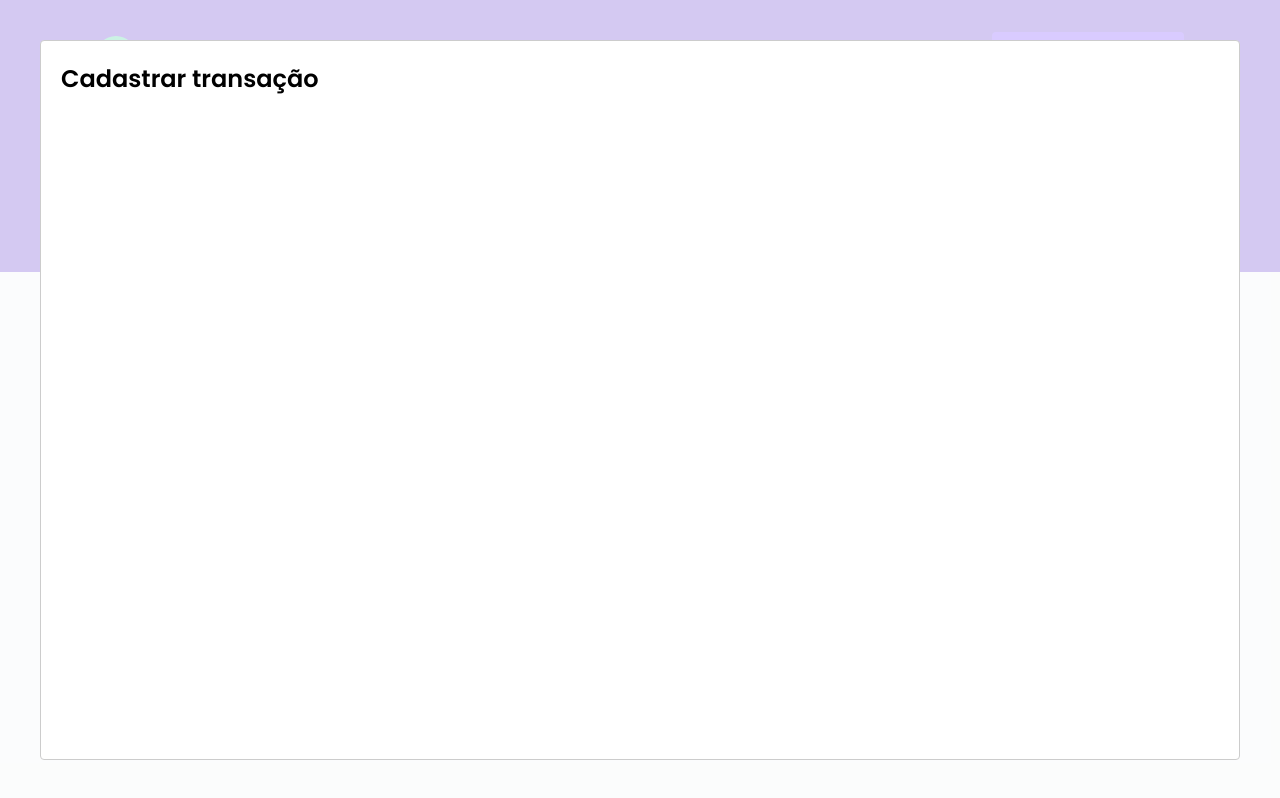
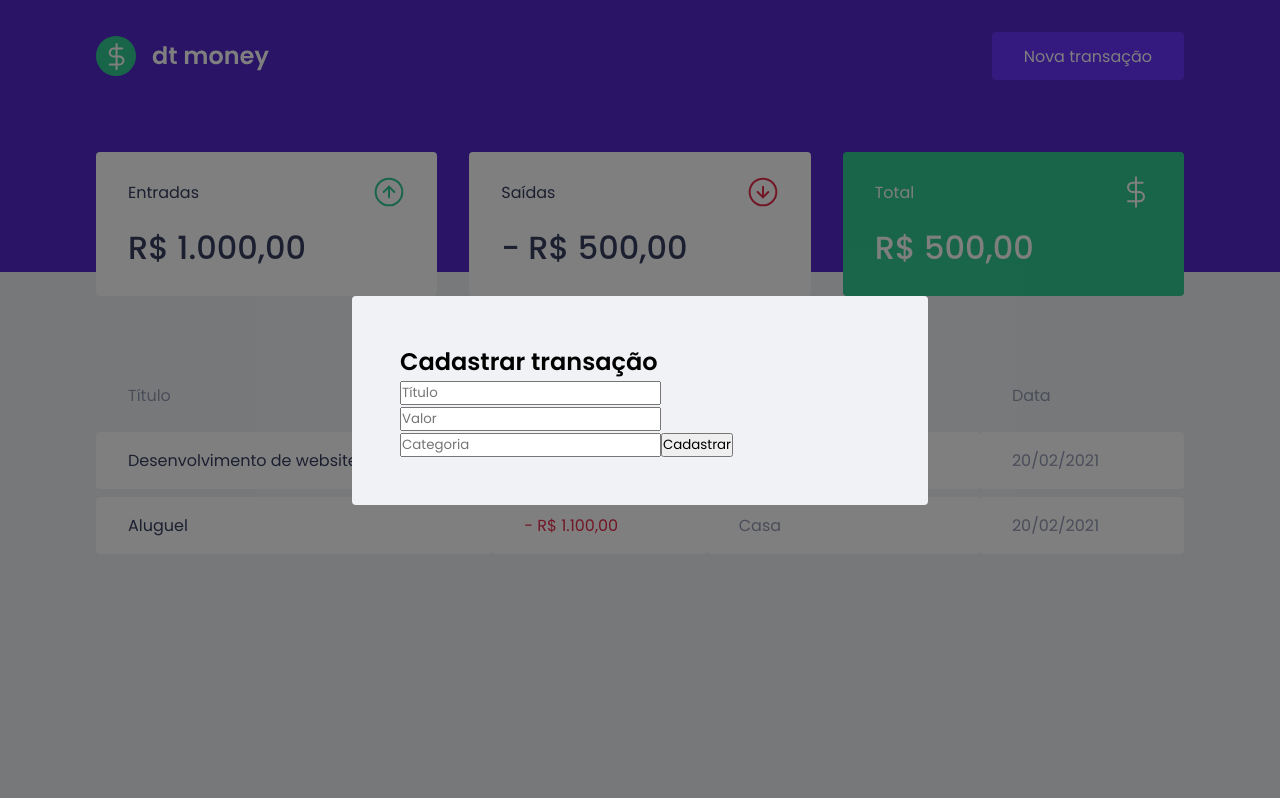
Before and after one commit to leonardo-coutinho-dev/rocketseat-ignite-reactjs-classes-2022, a React (Create React App) app in the folder 02-dt-money/: page / in a window 1280 px wide. Both pictures are taken after a click on the button "Nova transação". Built offline with nearby package versions, Linux system fonts and the light colour scheme; no server answers; what miragejs would draw is missing.

Commit message:
adding styles to modal

```diff
--- a/02-dt-money/src/components/NewTransactionModal/index.tsx
+++ b/02-dt-money/src/components/NewTransactionModal/index.tsx
@@ -1,4 +1,6 @@
 import Modal from "react-modal";
+
+import { Container } from "./styles";
 
 interface NewTransactionModalProps {
   isOpen: boolean;
@@ -10,8 +12,19 @@
   onRequestClose,
 }: NewTransactionModalProps) => {
   return (
-    <Modal isOpen={isOpen} onRequestClose={onRequestClose}>
-      <h2>Cadastrar transação</h2>
+    <Modal
+      isOpen={isOpen}
+      onRequestClose={onRequestClose}
+      className="react-modal-content"
+      overlayClassName="react-modal-overlay"
+    >
+      <Container>
+        <h2>Cadastrar transação</h2>
+        <input placeholder="Título" type="text" />
+        <input placeholder="Valor" type="number" />
+        <input placeholder="Categoria" type="text" />
+        <button type="submit">Cadastrar</button>
+      </Container>
     </Modal>
   );
 };
--- a/02-dt-money/src/components/NewTransactionModal/styles.ts
+++ b/02-dt-money/src/components/NewTransactionModal/styles.ts
@@ -1,3 +1,3 @@
 import styled from "styled-components";
 
-export const Container = styled.div``;
+export const Container = styled.form``;
--- a/02-dt-money/src/styles/global.ts
+++ b/02-dt-money/src/styles/global.ts
@@ -61,4 +61,25 @@
     cursor: not-allowed;
   }
 
+  .react-modal-content {
+    width: 100%;
+    max-width: 576px;
+    background: var(--background);
+    padding: 3rem;
+    position: relative;
+    border-radius: 0.25rem;
+  }
+
+  .react-modal-overlay {
+    background: rgba(0, 0, 0, 0.5);
+    position: fixed;
+    top: 0;
+    bottom: 0;
+    left: 0;
+    right: 0;
+    display: flex;
+    align-items: center;
+    justify-content: center;
+  }
+
 `;
```
